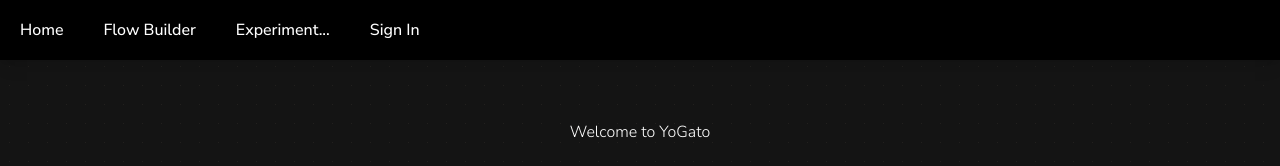
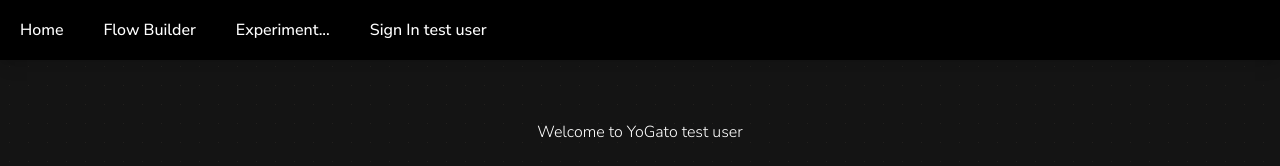
Before and after one commit to sevleo/YoGato-frontend, a React (Vite) app: page / in a window 1280 px wide. Shown: the top 166 px of the page. Built offline with nearby package versions, Linux system fonts and the light colour scheme.

Commit message:
Add UserContext boilerplate

```diff
--- a/src/App.tsx
+++ b/src/App.tsx
@@ -6,6 +6,7 @@ import ErrorPage from "./components/pages/ErrorPage";
 import Experiment from "./components/pages/Experiment";
 import SignIn from "./components/pages/SignIn";
 import { useState } from "react";
+import { UserDataProvider } from "./components/utilities/UserContext";
 
 function App() {
   const [, setIsHamburgerMenu] = useState<boolean>(true);
@@ -61,7 +62,9 @@ function App() {
 
   return (
     <>
-      <RouterProvider router={router} />
+      <UserDataProvider>
+        <RouterProvider router={router} />
+      </UserDataProvider>
     </>
   );
 }
--- a/src/components/pages/Home.tsx
+++ b/src/components/pages/Home.tsx
@@ -1,6 +1,7 @@
 import Header from "../sections/Header";
 import { Dispatch, SetStateAction } from "react";
 import CatLogo from "../../assets/cat_logo.jpeg";
+import { useUser } from "../utilities/UserContext";
 
 interface HomeProps {
   isHamburgerMenu: boolean;
@@ -15,6 +16,8 @@ function Home({
   location,
   setLocation,
 }: HomeProps) {
+  const user = useUser();
+
   return (
     <>
       <Header
@@ -23,7 +26,7 @@ function Home({
         location={location}
         setLocation={setLocation}
       />
-      <div className=" pt-[60px] text-white">Welcome to YoGato</div>
+      <div className=" pt-[60px] text-white">Welcome to YoGato {user}</div>
       <br />
 
       <div
--- a/src/components/sections/Header.tsx
+++ b/src/components/sections/Header.tsx
@@ -3,6 +3,7 @@ import { useState, useEffect } from "react";
 import { Divide as Hamburger } from "hamburger-react";
 import "./Header.css";
 import { Dispatch, SetStateAction } from "react";
+import { useUser } from "../utilities/UserContext";
 
 interface HeaderProps {
   isHamburgerMenu: boolean;
@@ -17,6 +18,7 @@ export default function Header({
   location,
   setLocation,
 }: HeaderProps) {
+  const user = useUser();
   const [isScrolled, setIsScrolled] = useState(false);
   const [isOpen, setOpen] = useState(false);
 
@@ -76,6 +78,7 @@ export default function Header({
             setShowSlideAnimation={setShowSlideAnimation}
             location={location}
             setLocation={setLocation}
+            user={user}
           ></HeaderDetails>
         </div>
         <div
@@ -97,6 +100,7 @@ export default function Header({
             setShowSlideAnimation={setShowSlideAnimation}
             location={location}
             setLocation={setLocation}
+            user={user}
           ></HeaderDetails>
         </div>
       </header>
@@ -127,6 +131,7 @@ function HeaderDetails({
   showSlideAnimation,
   setShowSlideAnimation,
   setLocation,
+  user,
 }: HeaderDetailsProps) {
   // Disables burger slide animation to avoid showing animation when switching between headers views
   function handleAnimationEnd() {
@@ -186,7 +191,7 @@ function HeaderDetails({
               to="/sign-in"
               onClick={handleSignInLink}
             >
-              Sign In
+              Sign In {user}
             </Link>
           </>
         ) : (
--- /dev/null
+++ b/src/components/utilities/UserContext.tsx
@@ -0,0 +1,12 @@
+import React from "react";
+import { useEffect, useState, useContext } from "react";
+
+const UserContext = React.createContext();
+
+export const UserDataProvider = ({ children }) => {
+  const [user, setUser] = useState("test user");
+
+  return <UserContext.Provider value={user}>{children}</UserContext.Provider>;
+};
+
+export const useUser = () => useContext(UserContext);
```
